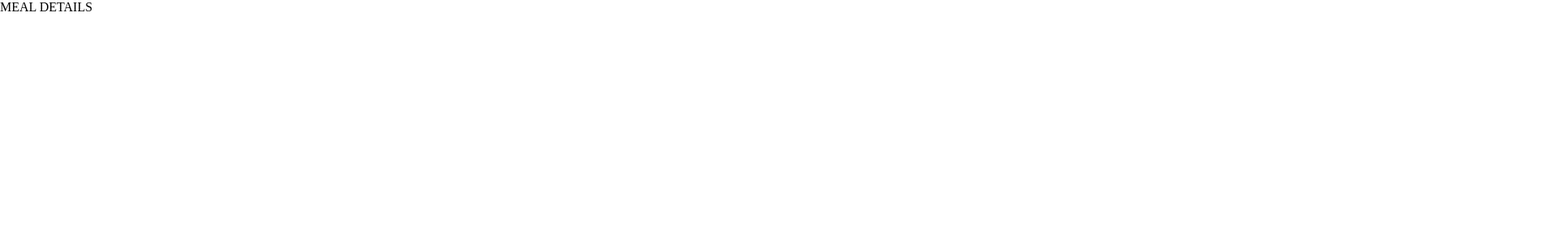
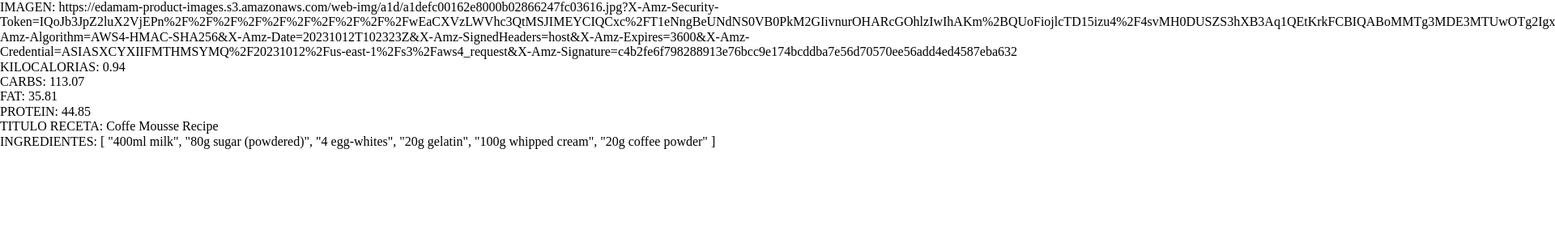
Before and after one commit to Karmik-Koala/vue-project, a Vue app: page /meal in a window 1280 px wide. Shown: the top 300 px of the page at 81% size, 1920 px wide, since content can reach past the window. Built offline with nearby package versions, Linux system fonts and the light colour scheme; no server answers; a web font is replaced by a local one.

Commit message:
getting raw data from list meal

```diff
--- a/src/pages/DetailsMeal.vue
+++ b/src/pages/DetailsMeal.vue
@@ -1,8 +1,16 @@
 <template>
-  <div>MEAL DETAILS</div>
+  <div>IMAGEN: {{ meal.images.REGULAR.url }}</div>
+  <div>KILOCALORIAS: {{ (meal.calories / 1000).toFixed(2) }}</div>
+  <div>CARBS: {{ (meal.totalNutrients.CHOCDF.quantity).toFixed(2) }}</div>
+  <div>FAT: {{ (meal.totalNutrients.FAT.quantity).toFixed(2) }}</div>
+  <div>PROTEIN: {{ (meal.totalNutrients.PROCNT.quantity).toFixed(2) }}</div>
+
+  <div>TITULO RECETA: {{ meal.label }}</div>
+  <div>INGREDIENTES: {{ meal.ingredientLines }}</div>
 </template>
 
 <script>
+
 export default {
   name: "DetailsMeal",
   data() {
@@ -752,6 +760,9 @@ export default {
       },
     };
   },
+  methods: {
+
+  }
 };
 </script>
 
```
